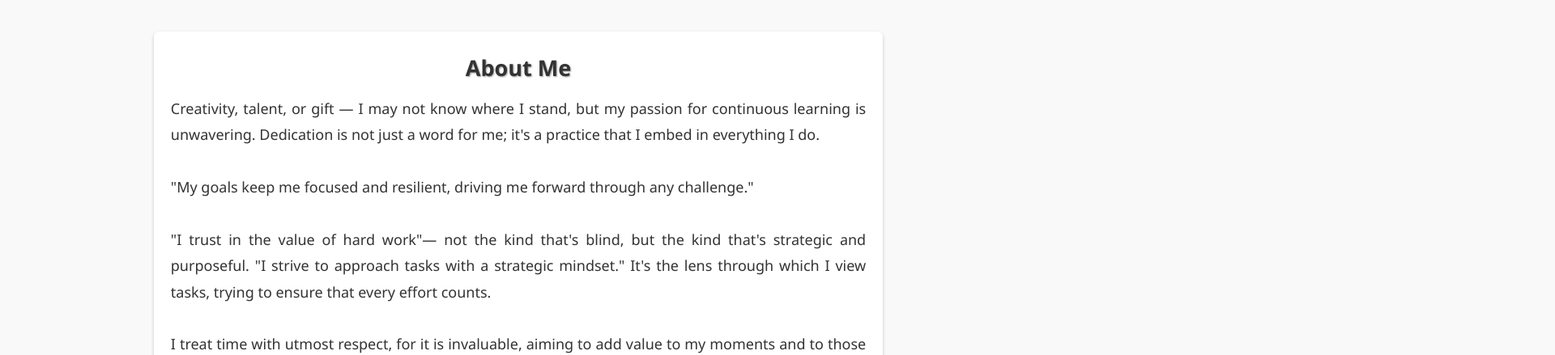
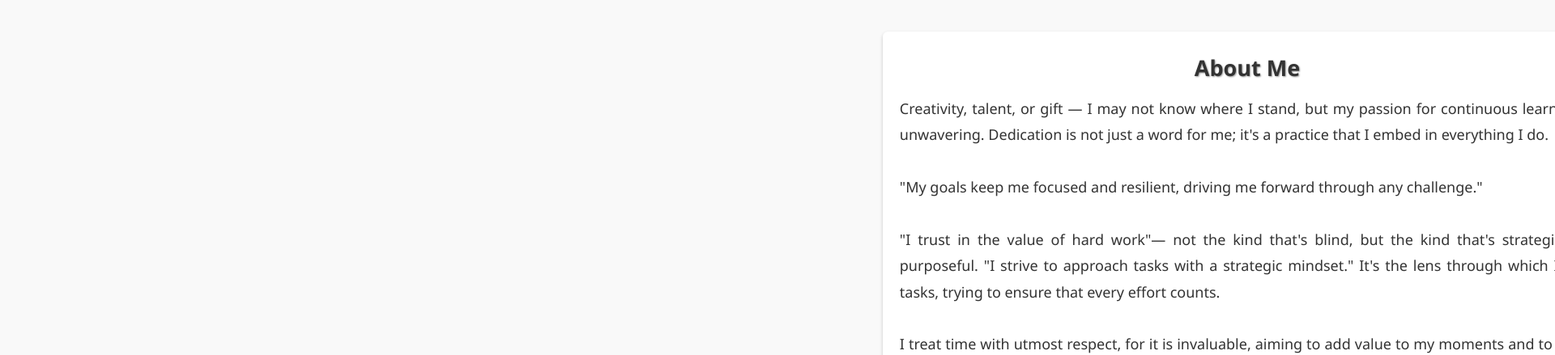
Before and after one commit to Tabsir99/mywebsite, a plain HTML site: page PortFolio_website/index.html in a window 1280 px wide. Shown: the part 180-619 px from the top of the page at 81% size, 1920 px wide, since content can reach past the window. Drawn offline with nearby package versions, Linux system fonts and the light colour scheme.

Commit message:
Update styles.css

```diff
--- a/PortFolio_website/styles.css
+++ b/PortFolio_website/styles.css
@@ -56,6 +56,7 @@ body {
   color: var(--body-color);
   background-color: var(--body-background);
   padding: 1rem;
+  overflow-x: hidden;
 }
 
 #welcome-section {
@@ -85,6 +86,7 @@ h2 {
   border-radius: 0.4rem;
   box-shadow: var(--aboutme-shadow);
   margin: 1rem auto 2rem;
+  transform: translateX(100%)
 }
 
 article {
```
